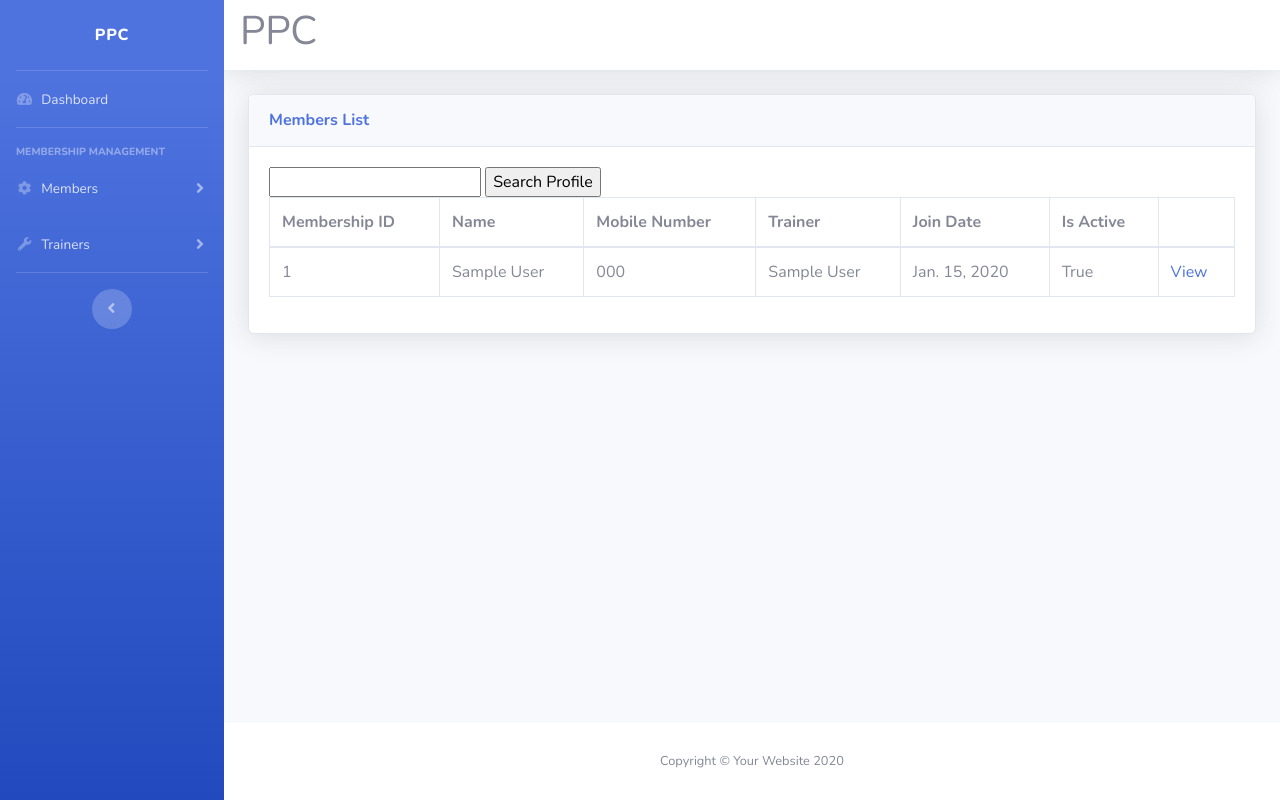
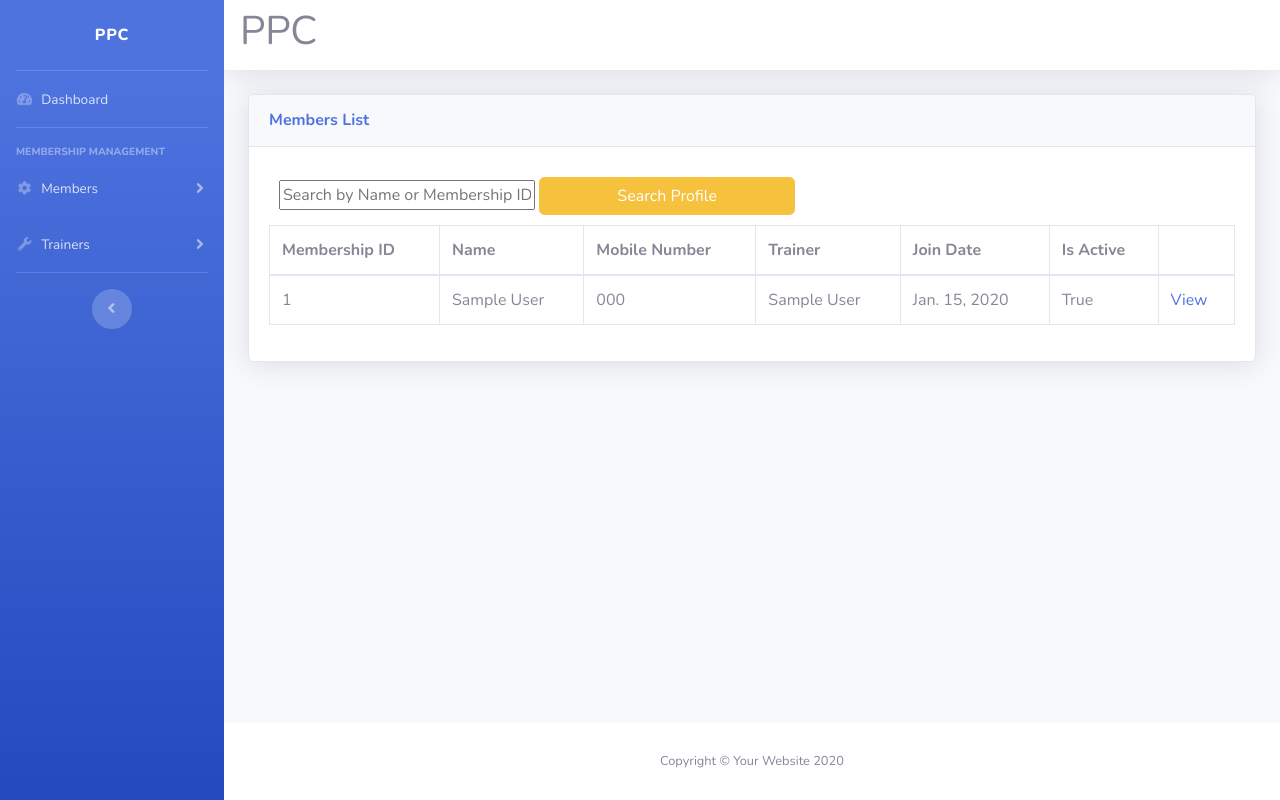
Before and after one commit to rohitgeddam/ppc-durg, a Django app: page /portal/members/ in a window 1280 px wide. Run offline with Django 3.2, Linux system fonts and the light colour scheme; tables that the repository leaves empty hold one stand-in row (values such as "Sample post"); some libraries are stand-ins or nearby versions.

Commit message:
Feat: Add search box in member list

```diff
--- /dev/null
+++ b/static/css/portal.css
@@ -0,0 +1,12 @@
+.search_box{
+    padding: 0px;
+    margin: 10px;
+    width: 100%;
+}
+.search_box button{
+    width: 20px;
+}
+
+.search_box input {
+    width: 20vw;
+}
--- a/templates/base.html
+++ b/templates/base.html
@@ -20,6 +20,9 @@
 
     <!-- Custom styles for this template-->
     <link href="{% static 'css/sb-admin-2.min.css' %} " rel="stylesheet">
+
+    {% block styles %}
+    {% endblock styles %}
 
 </head>
 
--- a/templates/portal/members/list.html
+++ b/templates/portal/members/list.html
@@ -1,4 +1,10 @@
 {% extends 'base.html' %}
+
+{% load static %}
+{% block styles %}
+    <link rel="stylesheet" href="{% static 'css/portal.css' %}">
+{% endblock styles%}
+
 {% block content-space %}
 
 
@@ -8,11 +14,14 @@
             <h6 class="m-0 font-weight-bold text-primary">Members List</h6>
         </div>
         <div class="card-body">
-            <form method='GET'>
-                <input type='text' name='q' value='{{ request.GET.q }}'>
-                <input class="button" type='submit' value="Search Profile">
-              </form>
+
             <div class="table-responsive">
+
+                    <form method='GET' class="search_box">
+                        <input type='text' name='q' value='{{ request.GET.q }}' placeholder="Search by Name or Membership ID">
+                        <input class="btn btn-warning" type='submit' value="Search Profile">
+                    </form>
+
                 <table class="table table-bordered" id="dataTable" width="100%" cellspacing="0">
                     <thead>
                         <tr>
```
